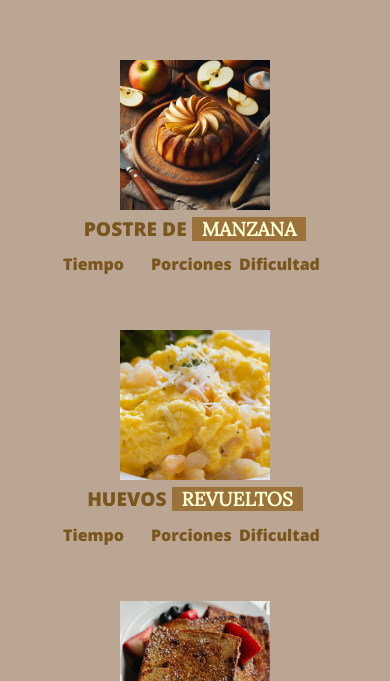
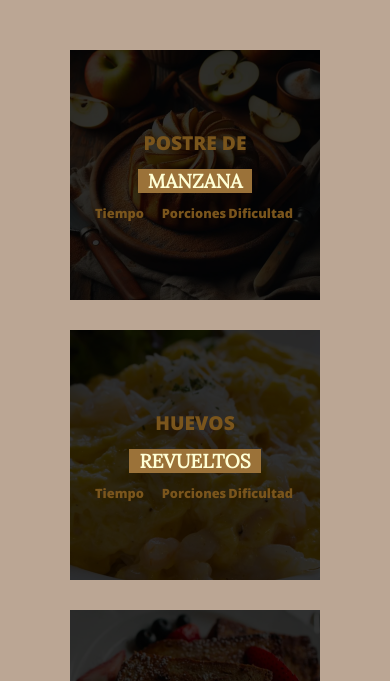
Before and after one commit to saulgutierrez/coffe-landing-page, a plain HTML site: page recetas.html in a window 390 px wide. Shown: the part 100-781 px from the top of the page. Drawn offline with nearby package versions, Linux system fonts and the light colour scheme.

Commit message:
Test recipes page for mobile

```diff
--- a/estilos.css
+++ b/estilos.css
@@ -729,6 +729,9 @@ header .navbar li a:hover {
     .recetas {
         flex-direction: column;
         margin-top: 30px;
+        position: relative;
+        width: 250px;
+        height: 250px;
     }
 
     .wrapper {
@@ -741,17 +744,21 @@ header .navbar li a:hover {
         text-align: center;
     }
 
-    .recetas .imgBox {
-        width: 300px;
+    .wrapper .recetas .tituloBox .wrapper-iconos {
         display: flex;
-        justify-content: center;
-        padding-right: 0px;
+        justify-content: space-between;
+        font-size: 0.8em;
+        line-height: 2;
     }
 
-    .recetas .tituloBox .wrapper-iconos {
-        display: flex;
-        justify-content: space-evenly;
-
+    .recetas .imgBox img {
+        position: absolute;
+        top: 0;
+        left: 0;
+        width: 100%;
+        height: 100%;
+        object-fit: cover;
+        filter: brightness(20%);
     }
 }
 
```
